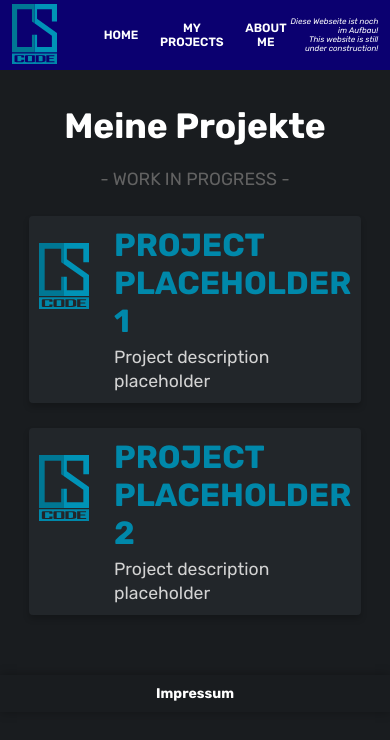
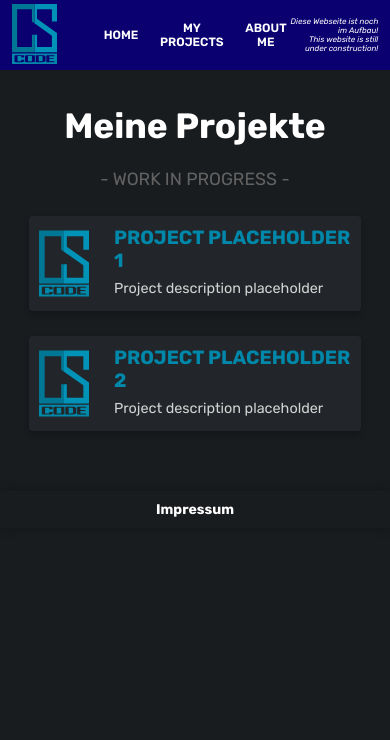
Before and after one commit to ChrisSulz/CSCode, a React (Vite) app: page /projects in a window 390 px wide. Shown: the top 740 px of the page. Built offline with nearby package versions, Linux system fonts and the light colour scheme.

Commit message:
responsive design for project entries

```diff
--- a/src/pages/Projects.css
+++ b/src/pages/Projects.css
@@ -57,3 +57,13 @@
   margin-top: 5px;
   color: rgb(211, 211, 211);
 }
+
+@media (max-width: 600px) {
+  .project-title {
+    font-size: 1.2rem;
+  }
+
+  .project-descr {
+    font-size: 0.9rem;
+  }
+}
```
